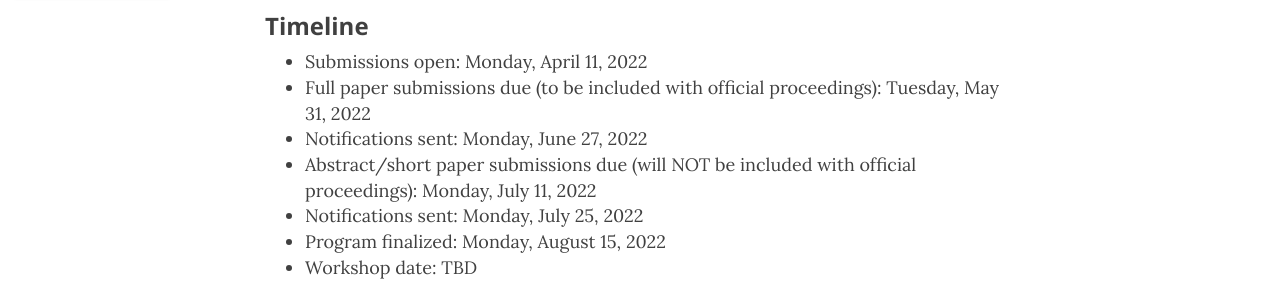
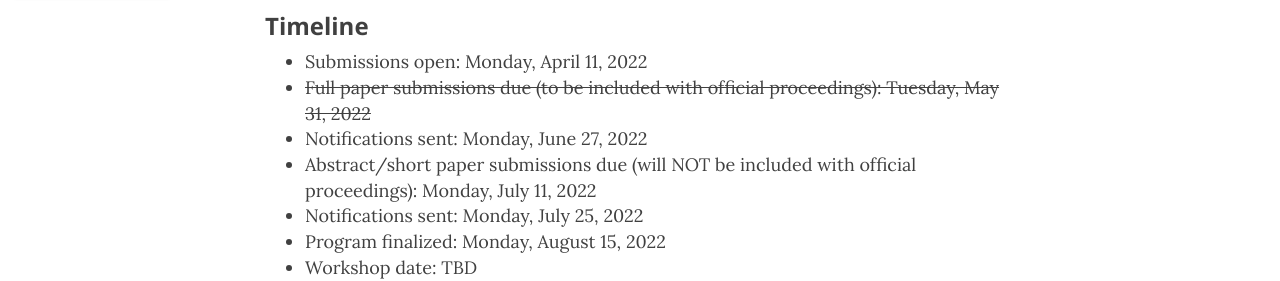
Before and after one commit to USRSE/rse-escience-2022, a Jekyll site: the page built from pages/call.md, in a window 1280 px wide and 900 px high, scrolled down 689 px. Shown: the part 173-454 px from the top of the window. Built offline with Jekyll 4.4.1, drawn with Linux system fonts in a browser that asks for light colours; nearby versions of some CDN libraries.

```diff
--- a/index.html
+++ b/index.html
@@ -36,7 +36,7 @@ fb-img:
   <h2>Important Dates</h2>
   <ul>
     <li>Submissions open:  Monday, April 11, 2022</li>
-    <li>Full paper submissions due (to be included with official proceedings):  Tuesday, May 31, 2022</li>
+    <li><strike>Full paper submissions due (to be included with official proceedings):  Tuesday, May 31, 2022</strike></li>
     <li>Notifications sent:  Monday, June 27, 2022</li>
     <li>Abstract/short paper submissions due (will <b>NOT</b> be included with official proceedings): Monday, July 11, 2022</li>
     <li>Notifications sent:  Monday, July 25, 2022</li>
--- a/pages/call.md
+++ b/pages/call.md
@@ -35,7 +35,7 @@ Submission website:
 ### Timeline
 
 - Submissions open:  Monday, April 11, 2022
-- Full paper submissions due (to be included with official proceedings):  Tuesday, May 31, 2022
+- ~~Full paper submissions due (to be included with official proceedings):  Tuesday, May 31, 2022~~
 - Notifications sent:  Monday, June 27, 2022
 - Abstract/short paper submissions due (will NOT be included with official proceedings): Monday, July 11, 2022
 - Notifications sent:  Monday, July 25, 2022
```
